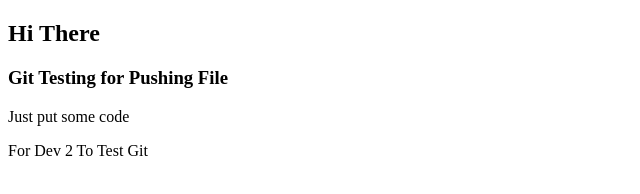
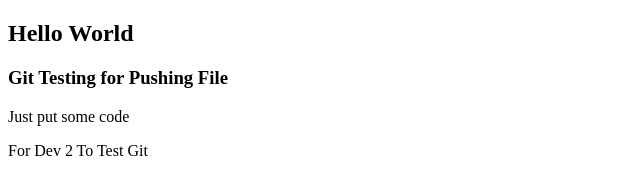
Before and after one commit to anhtustart1998/Git-Tranning, a plain HTML site: page index.html in a window 1280 px wide. Shown: the full height of the page, 0-640 px from the left. Drawn offline with Linux system fonts and the light colour scheme.

Commit message:
Testing problem in h2 tag

```diff
--- a/index.html
+++ b/index.html
@@ -6,7 +6,7 @@
     <title>Hi There my Friend</title>
   </head>
   <body>
-    <h2>Hi There</h2>
+    <h2>Hello World</h2>
     <h3>Git Testing for Pushing File</h3>
     <p>Just put some code</p>
 
```
